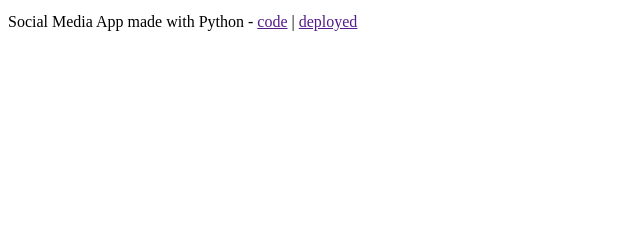
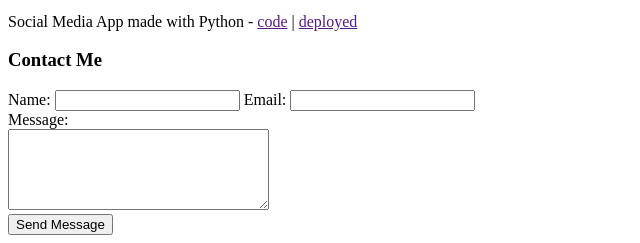
Before and after one commit to Rassimbm/portfolio, a plain HTML site: page index.html in a window 1280 px wide. Shown: the part 599-842 px from the top of the page, without its empty margins (0-640 px from the left). Before the commit the page ends 800 px from the top, so only its background shows below. Drawn offline with Linux system fonts and the light colour scheme.

Commit message:
added last article

```diff
--- a/index.html
+++ b/index.html
@@ -62,5 +62,23 @@
         <img width="100" src="media/Tag_logo.png" alt="SN_app_logo">
         <p>Social Media App made with Python - <a href="">code</a> | <a href="">deployed</a></p>
     </article>
+    <article>
+        <h3>Contact Me</h3>
+        <form action="">
+            <div>
+                <label for="name">Name:</label>
+                <input type="text" name="name" id="">
+                <label for="email">Email:</label>
+                <input type="text" name="email" id="">
+            </div>
+            <div>
+                <label for="message">Message:</label><br>
+                <textarea name="message" id="" cols="30" rows="5"></textarea>
+            </div>
+        </form>
+    </article>
+    <div>
+        <input type="submit" value="Send Message">
+    </div>
 </body>
 </html>
```
